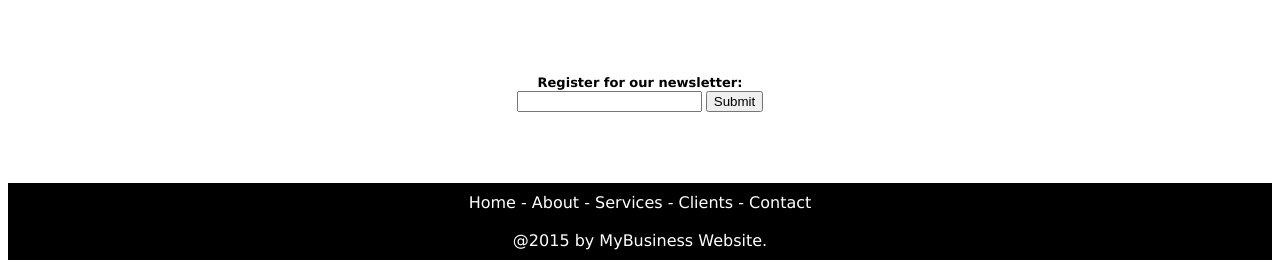
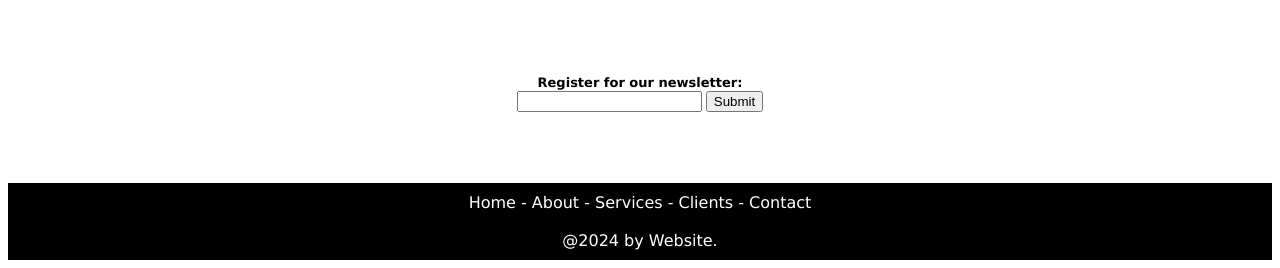
Before and after one commit to nikkichep/HomePage, a plain HTML site: page index.html in a window 1280 px wide. Shown: the part 543-811 px from the top of the page. Drawn offline with Linux system fonts and the light colour scheme.

Commit message:
Add copyright

```diff
--- a/index.html
+++ b/index.html
@@ -98,7 +98,7 @@
       <font face="Verdana, Geneva, sans-serif" color="white">
         Home - About - Services - Clients - Contact<br />
         <br />
-        @2015 by MyBusiness Website.
+        @2024 by  Website.
       </font>
     </td>
   </tr>
```
